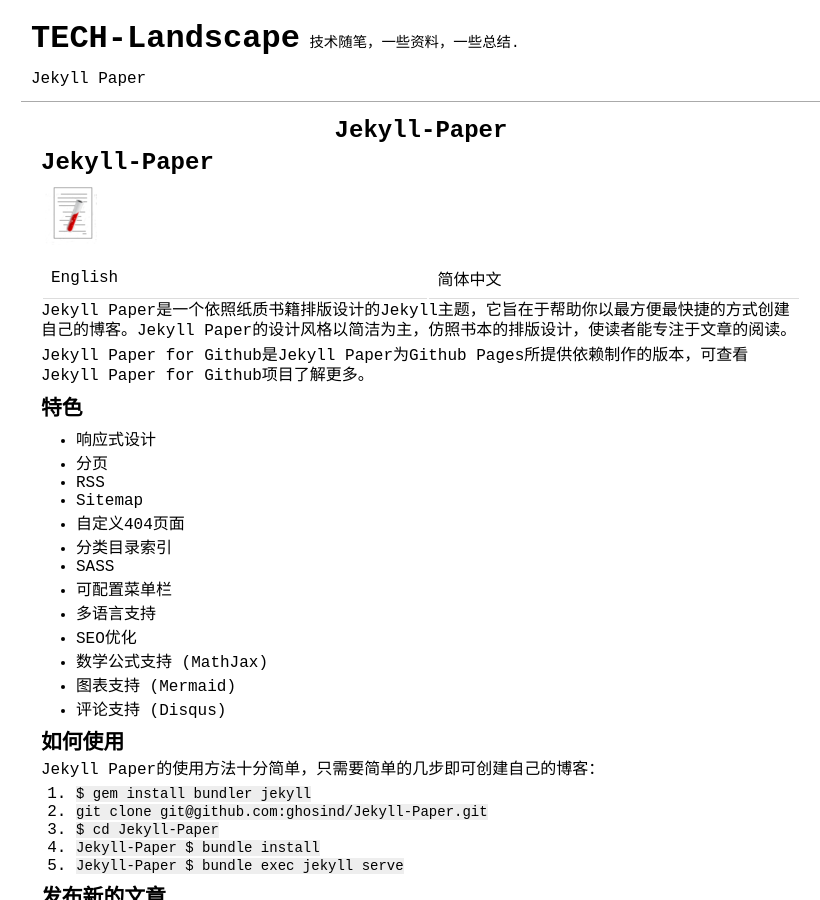
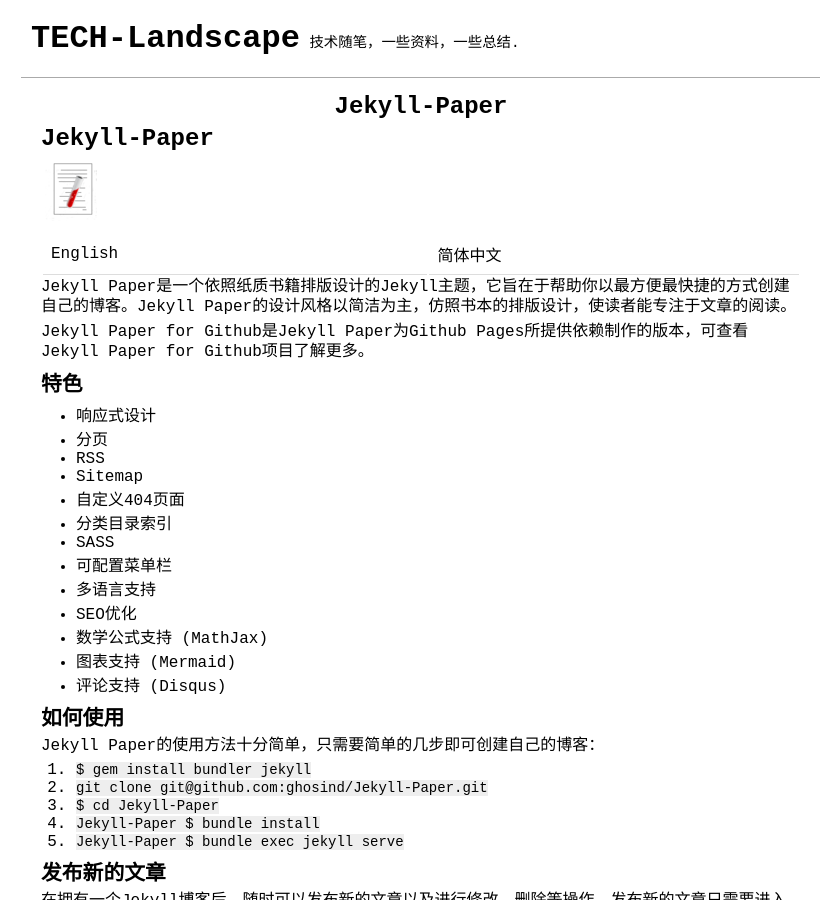
Before and after one commit to linkliu/tech-landscape, a Jekyll site: the page built from README-CN.md, in a window 1280 px wide and 900 px high. Shown: the whole window, without its empty margins (219-1039 px from the left). Built offline with Jekyll 4.4.1, drawn with Linux system fonts in a browser that asks for light colours; our own code applies the rules of GitHub Pages for plain Markdown files.

Commit message:
no message

```diff
--- a/_data/menus.yml
+++ b/_data/menus.yml
@@ -4,9 +4,6 @@
 - default: menu_category
   url:   "category"
 
-- title: "Jekyll Paper"
-  absoluteUrl: true
-  url: "https://github.com/ghosind/Jekyll-Paper"
 
 - default: menu_about
   url:   "about"
```
Also changed, not shown: _posts/2020-08-03-a-b-c.markdown (renamed from _posts/2020-08-03-Unity-5.x-Shaders-and-Effects-Cookbook(2nd)-中文版翻译.markdown).
